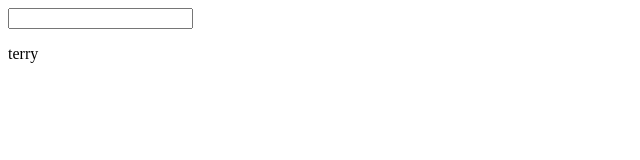
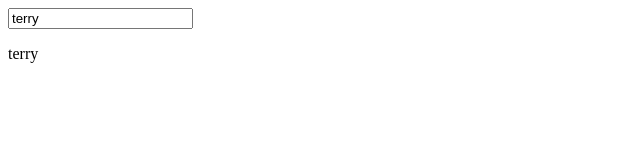
Before and after one commit to Terence1991/first-angular-project-, an Angular app: page / in a window 1280 px wide. Shown: the top 160 px of the page, without its empty margins (0-640 px from the left). Built offline with nearby package versions, Linux system fonts and the light colour scheme.

Commit message:
import statment in type script

```diff
--- a/src/app/app.component.html
+++ b/src/app/app.component.html
@@ -1,2 +1,2 @@
-<input type="text">
+<input type="text" [(ngModel)]="name">
 <p>{{ name }}</p>
--- a/src/app/app.module.ts
+++ b/src/app/app.module.ts
@@ -1,5 +1,6 @@
 import { BrowserModule } from '@angular/platform-browser';
 import { NgModule } from '@angular/core';
+import { FormsModule } from '@angular/forms'
 
 import { AppComponent } from './app.component';
 
@@ -8,7 +9,8 @@
     AppComponent
   ],
   imports: [
-    BrowserModule
+    BrowserModule,
+    FormsModule
   ],
   providers: [],
   bootstrap: [AppComponent]
```
